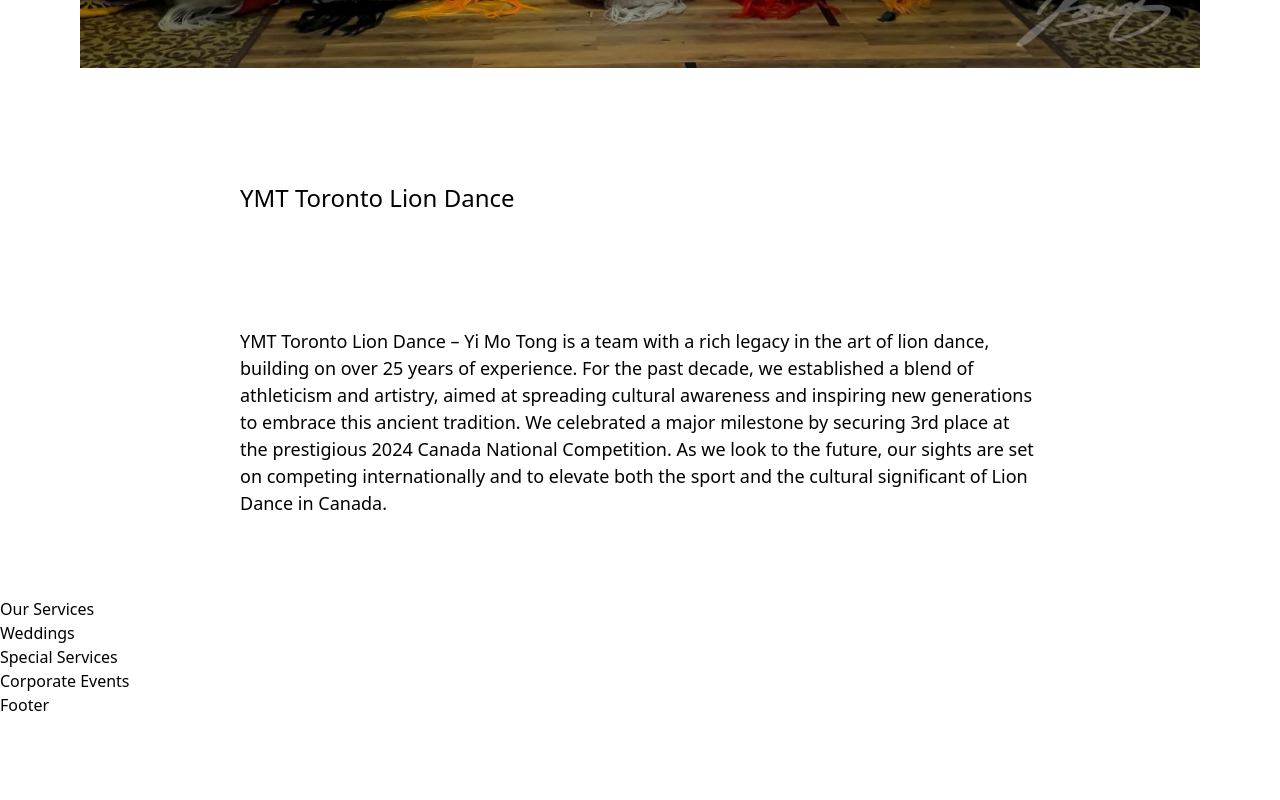
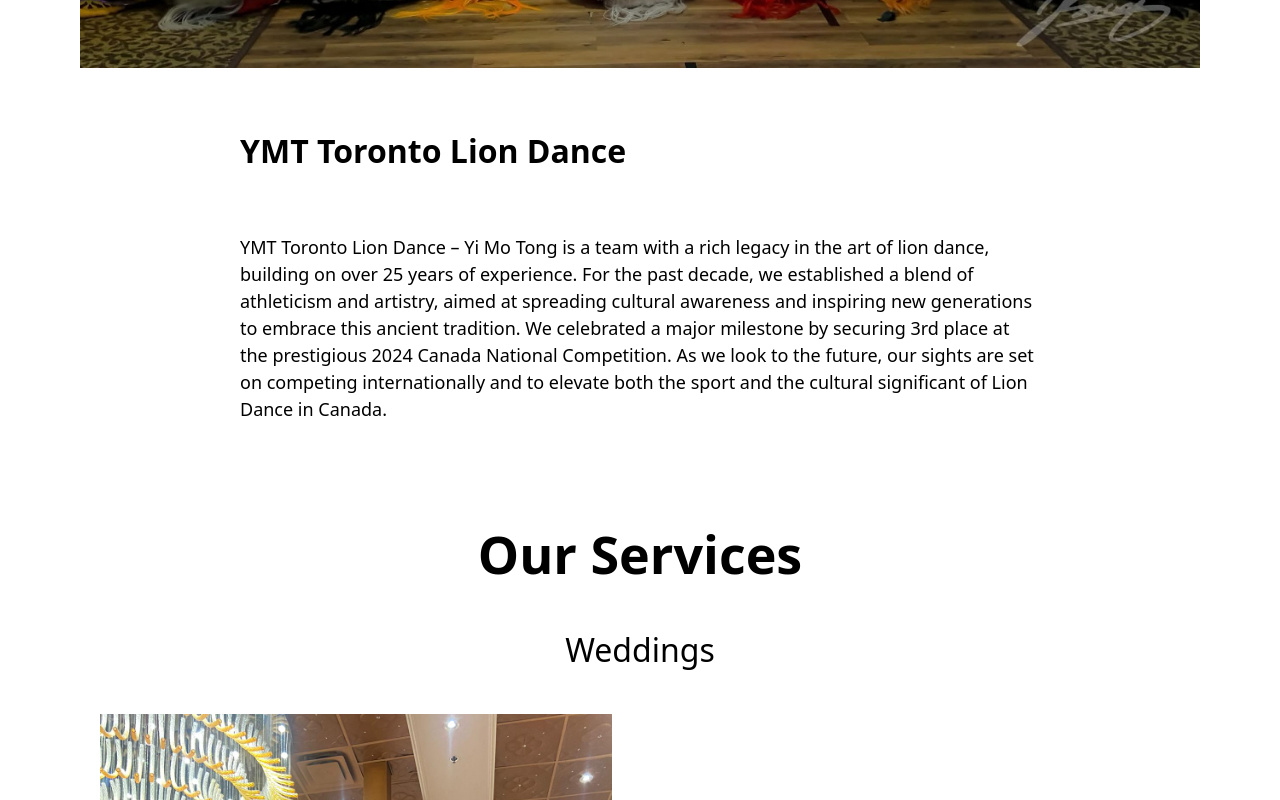
Before and after one commit to mrdude8391/ymt, a Next.js app: page / in a window 1280 px wide. Shown: the part 720-1520 px from the top of the page. Before the commit the page ends 1437 px from the top, so only its background shows below. Built offline with nearby package versions, Linux system fonts and the light colour scheme.

Commit message:
sservices

```diff
--- a/app/globals.css
+++ b/app/globals.css
@@ -22,12 +22,17 @@
     @apply px-6 lg:px-20 3xl:px-0;
   }
 
-  .regular-16 {
-    @apply text-[16px] font-[400];
+  /* FONTS */
+  .regular-64 {
+    @apply text-[64px] font-[400] leading-[120%];
   }
 
-  .regular-18 {
-    @apply text-[18px] font-[400];
+  .regular-40 {
+    @apply text-[40px] font-[400] leading-[120%];
+  }
+
+  .regular-32 {
+    @apply text-[32px] font-[400];
   }
 
   .regular-24 {
@@ -38,8 +43,52 @@
     @apply text-[20px] font-[400];
   }
 
-  .regular-32 {
-    @apply text-[32px] font-[400];
+  .regular-18 {
+    @apply text-[18px] font-[400];
+  }
+
+  .regular-16 {
+    @apply text-[16px] font-[400];
+  }
+
+  .regular-14 {
+    @apply text-[14px] font-[400];
+  }
+
+  .medium-14 {
+    @apply text-[14px] font-[600];
+  }
+
+  .bold-88 {
+    @apply text-[88px] font-[700] leading-[120%];
+  }
+
+  .bold-64 {
+    @apply text-[64px] font-[700] leading-[120%];
+  }
+
+  .bold-52 {
+    @apply text-[52px] font-[700] leading-[120%];
+  }
+
+  .bold-40 {
+    @apply text-[40px] font-[700] leading-[120%];
+  }
+
+  .bold-32 {
+    @apply text-[32px] font-[700] leading-[120%];
+  }
+
+  .bold-20 {
+    @apply text-[20px] font-[700];
+  }
+
+  .bold-18 {
+    @apply text-[18px] font-[700];
+  }
+
+  .bold-16 {
+    @apply text-[16px] font-[700];
   }
 
   /* Hero */
--- a/components/Group.tsx
+++ b/components/Group.tsx
@@ -1,8 +1,8 @@
 const Group = () => {
   return (
-    <section className=" max-container padding-container flex flex-col gap-10 py-5 pb-32 md:gap-28 lg:py-20">
+    <section className=" max-container padding-container flex flex-col gap-10 py-5 pb-24 md:gap-16 lg:py-20">
       <img src="/group.jpg" alt="group photo"></img>
-      <h2 className="lg:px-40 regular-24">YMT Toronto Lion Dance</h2>
+      <h2 className="lg:px-40 bold-32">YMT Toronto Lion Dance</h2>
       <div className="lg:px-40 regular-18">
         YMT Toronto Lion Dance – Yi Mo Tong is a team with a rich legacy in the
         art of lion dance, building on over 25 years of experience. For the past
--- a/components/Services.tsx
+++ b/components/Services.tsx
@@ -1,11 +1,34 @@
 const Services = () => {
   return (
-    <>
-      <h1>Our Services</h1>
-      <h2>Weddings</h2>
-      <h2>Special Services</h2>
-      <h2>Corporate Events</h2>
-    </>
+    <section className="max-container padding-container">
+      <div className="flexCenter flex-col gap-10 py-5 px-5">
+        <h1 className="bold-52">Our Services</h1>
+        <h2 className="regular-32">Weddings</h2>
+        <div className="flexCenter flex-col md:flex-row gap-5">
+          <img src="/wedding.jpeg" alt="wedding" width={512}></img>
+          <p className="text-center p-5 md:regular-24 ">
+            Make your special day unforgettable with a stunning lion dance
+            performance that wows your guests!
+          </p>
+        </div>
+        <h2 className="regular-32">Special Celebrations</h2>
+        <div className="flexCenter flex-col md:flex-row gap-5">
+          <img src="/celebrations.jpg" alt="special" width={512}></img>
+          <p className="text-center p-5 md:regular-24">
+            Add excitement to your party with vibrant lion dance shows that get
+            everyone dancing and cheering!
+          </p>
+        </div>
+        <h2 className="regular-32">Corporate Events</h2>
+        <div className="flexCenter flex-col md:flex-row gap-5">
+          <img src="/corporate.jpeg" alt="corporate events" width={512}></img>
+          <p className="text-center p-5 md:regular-24">
+            Impress clients and boost morale with a lively lion dance at your
+            next corporate gathering!
+          </p>
+        </div>
+      </div>
+    </section>
   );
 };
 
```
